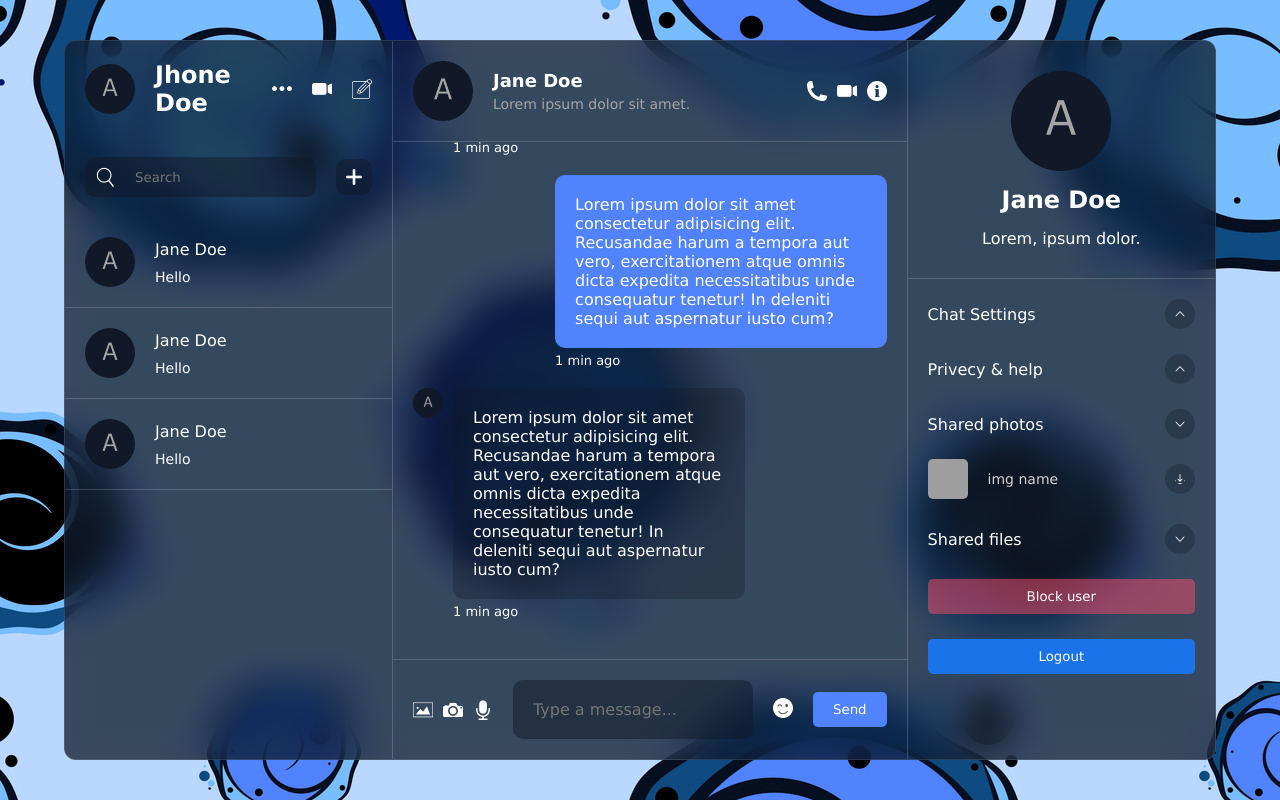
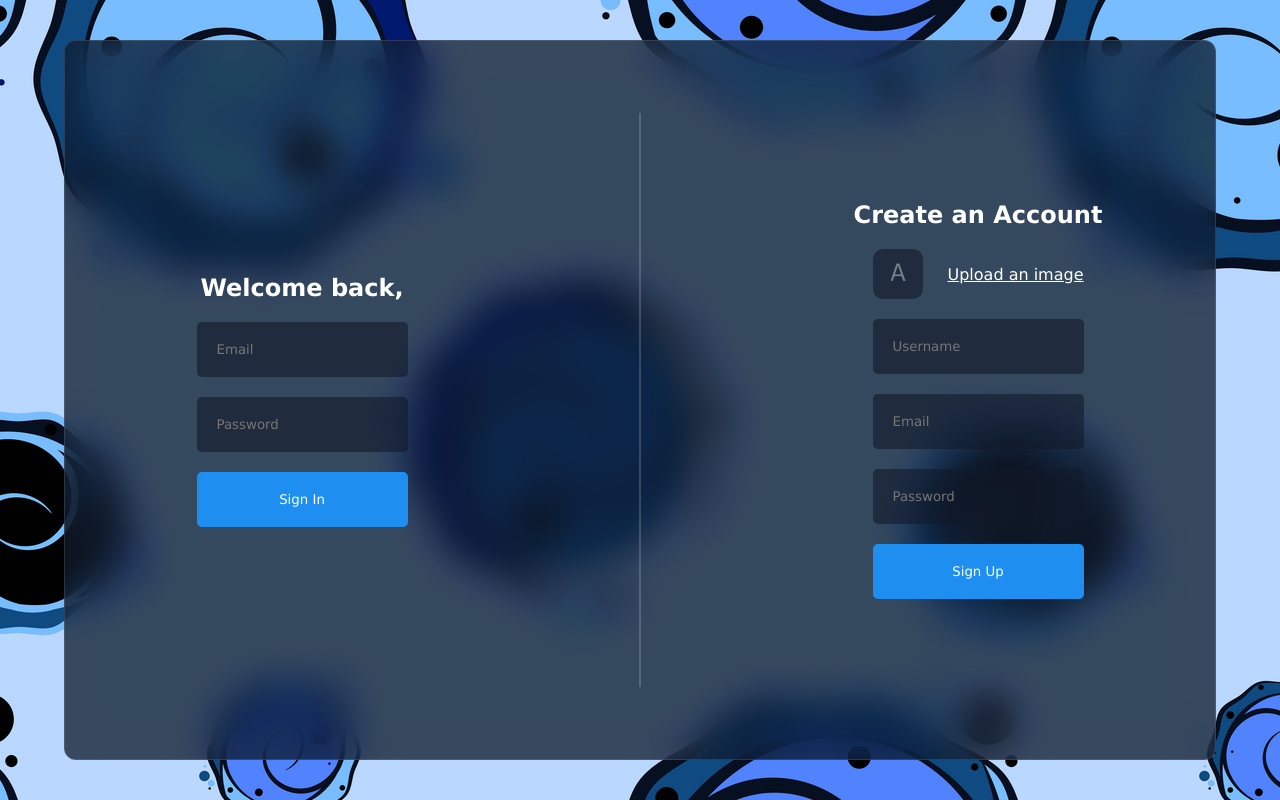
Before and after one commit to vasliddinov13/react-chat, a React (Vite) app: page / in a window 1280 px wide. Built offline with nearby package versions, Linux system fonts and the light colour scheme; grey boxes are pictures that could not be loaded.

Commit message:
login created

```diff
--- a/package.json
+++ b/package.json
@@ -12,7 +12,8 @@
   "dependencies": {
     "emoji-picker-react": "^4.9.3",
     "react": "^18.2.0",
-    "react-dom": "^18.2.0"
+    "react-dom": "^18.2.0",
+    "react-toastify": "^10.0.5"
   },
   "devDependencies": {
     "@types/react": "^18.2.66",
--- a/src/App.jsx
+++ b/src/App.jsx
@@ -1,13 +1,23 @@
 import Chat from "./components/chat/Chat"
 import Details from "./components/details/Details"
 import List from "./components/list/List"
+import Login from "./components/login/Login"
 
 const App = () => {
+
+  const user = false;
+
   return (
     <div className='container'>
-      <List/>
-      <Chat/>
-      <Details/>
+      {
+        user ? (
+          <>
+            <List />
+            <Chat />
+            <Details />
+          </>
+        ) : (<Login />)
+      }
     </div>
   )
 }
--- /dev/null
+++ b/src/components/login/Login.jsx
@@ -0,0 +1,49 @@
+import React, { useState } from 'react';
+import "./login.css";
+
+const Login = () => {
+
+  const [avatar, setAvatar] = useState({
+    file: null,
+    url: ""
+  });
+
+  const handleAvatar = e => {
+    if(e.target.files[0]){
+      setAvatar({
+        file: e.target.files[0],
+        url: URL.createObjectURL(e.target.files[0])
+      });
+    }
+  }
+
+  return (
+    <div className='login'>
+      <div className="item">
+        <h2>Welcome back, </h2>
+        <form>
+          <input type="text" placeholder='Email' name='email' />
+          <input type="password" placeholder='Password' name='password' />
+          <button>Sign In</button>
+        </form>
+      </div>
+      <div className="seperator"></div>
+      <div className="item">
+        <h2>Create an Account</h2>
+        <form>
+          <label htmlFor="file">
+            <img src={avatar.url || "./avatar.png"} alt="" />
+            Upload an image
+          </label>
+          <input type="file" id='file' style={{ display: "none" }} onChange={handleAvatar} />
+          <input type="text" placeholder='Username' name='username' />
+          <input type="text" placeholder='Email' name='email' />
+          <input type="password" placeholder='Password' name='password' />
+          <button>Sign Up</button>
+        </form>
+      </div>
+    </div>
+  )
+}
+
+export default Login;
--- /dev/null
+++ b/src/components/login/login.css
@@ -0,0 +1,66 @@
+.login{
+    width: 100%;
+    height: 100%;
+    display: flex;
+    align-items: center;
+    gap: 100px;
+
+    .item{
+        flex: 1;
+        display: flex;
+        align-items: center;
+        flex-direction: column;
+        gap: 20px;
+
+        form{
+            display: flex;
+            flex-direction: column;
+            align-items: center;
+            justify-content: center;
+            gap: 20px;
+
+            input{
+                padding: 20px;
+                border: none;
+                outline: none;
+                background-color: rgba(17, 25, 40, 0.6);
+                color: white;
+                border-radius: 5px;
+            }
+
+            label{
+                width: 100%;
+                display: flex;
+                align-items: center;
+                justify-content: space-between;
+                cursor: pointer;
+                text-decoration: underline;
+
+                img{
+                    width: 50px;
+                    height: 50px;
+                    border-radius: 10px;
+                    object-fit: cover;
+                    opacity: 0.6;
+                }
+            }
+
+            button{
+                width: 100%;
+                padding: 20px;
+                border: none;
+                background-color: #1f8ef1;
+                color: white;
+                border-radius: 5px;
+                font-weight: 500;
+                cursor: pointer;
+            }
+        }
+    }
+
+    .seperator{
+        height: 80%;
+        width: 2px;
+        background-color: #dddddd35;
+    }
+}
```
Also changed, not shown: 1 other file (tests, documents, lock files or other folders).
